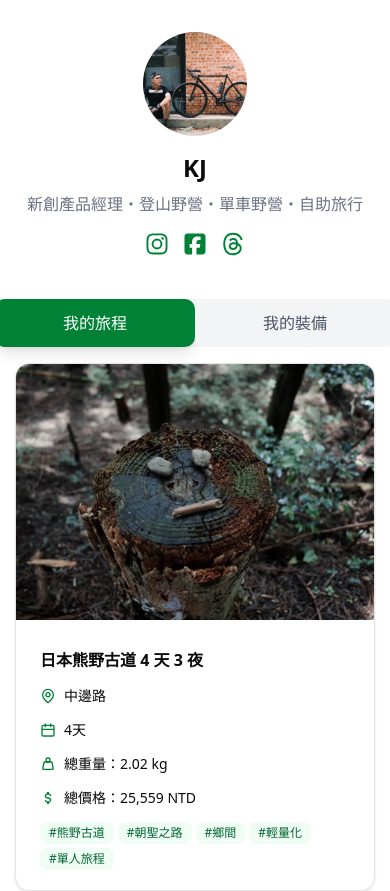
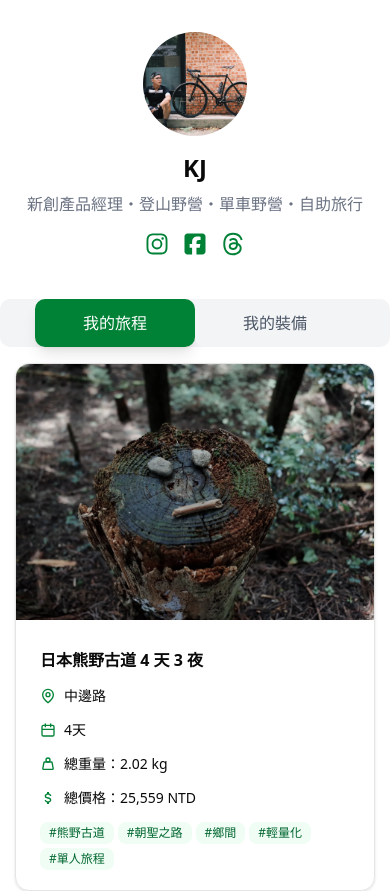
Before and after one commit to roy4222/OutShare, a Next.js app: page / in a window 390 px wide. Shown: the top 891 px of the page. Built offline with nearby package versions, Linux system fonts and the light colour scheme.

Commit message:
feat: 調整ToggleGroupItem組件的最小寬度，以改善響應式顯示效果

```diff
--- a/components/ui/toggle-group.tsx
+++ b/components/ui/toggle-group.tsx
@@ -60,7 +60,7 @@ function ToggleGroupItem({
           variant: context.variant || variant,
           size: context.size || size,
         }),
-        "min-w-50 min-h-12 shrink-0 shadow-none focus:z-10 focus-visible:z-10 rounded-lg",
+        "min-w-40 md:min-w-50 min-h-12 shrink-0 shadow-none focus:z-10 focus-visible:z-10 rounded-lg",
         className
       )}
       {...props}
```
